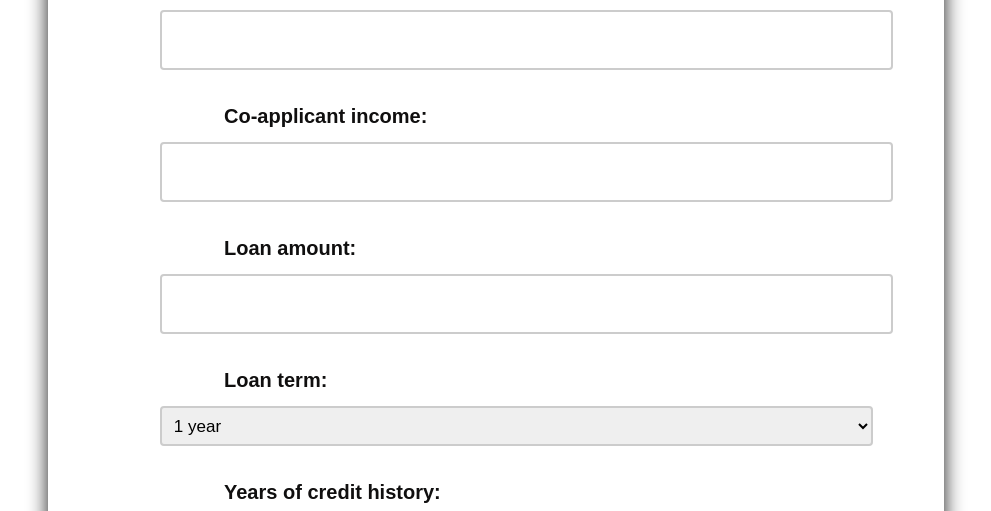
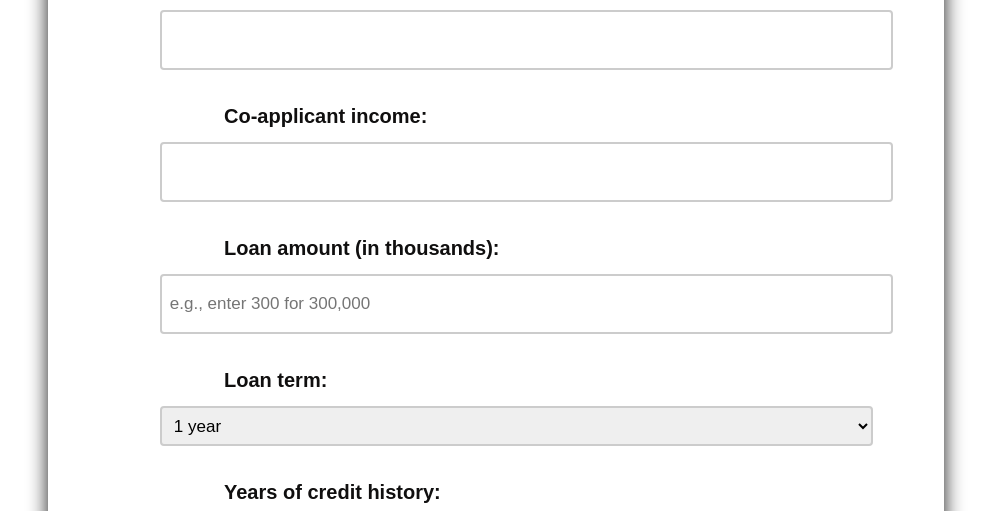
Before and after one commit to a1990alpalo/Mortgage-Application-Success-Prediction, a Flask app: page / in a window 1280 px wide. Shown: the part 911-1422 px from the top of the page, without its empty margins (144-1135 px from the left). Run offline with Flask 3, Linux system fonts and the light colour scheme; parts of the project's set-up code (start-up, migrations or seed data) failed here and were passed over.

Commit message:
final changes

```diff
--- a/app.py
+++ b/app.py
@@ -8,7 +8,7 @@ import pickle
 app = Flask(__name__)
 
 # load logistic regression model, scaler, and imputer
-model = pickle.load(open('logistic_regression.pkl', 'rb'))
+model = pickle.load(open('log_regression.pkl', 'rb'))
 x_scaler = pickle.load(open('x_scaler.pkl', 'rb'))
 imputer = pickle.load(open('imputer.pkl', 'rb'))
 
@@ -35,7 +35,7 @@ def predict():
     try:
         applicant_income_input = float(applicant_income_input)
         co_applicant_income_input = float(co_applicant_income_input)
-        loan_amount_input = float(loan_amount_input)
+        loan_amount_input = float(loan_amount_input) / 1000
         loan_amount_term_input = float(loan_amount_term_input)
         credit_history_input = float(credit_history_input)
     except ValueError:
--- a/templates/Index.html
+++ b/templates/Index.html
@@ -156,8 +156,8 @@
             </div>
 
             <div class="form-group">
-                <label for="LoanAmount" class="form-label">Loan amount:</label>
-                <input name="LoanAmount" type="text" id="LoanAmount" class="form-control">
+                <label for="LoanAmount" class="form-label">Loan amount (in thousands):</label>
+                <input name="LoanAmount" type="text" id="LoanAmount" class="form-control" placeholder="e.g., enter 300 for 300,000">
             </div>
 
             <div class="form-group">
@@ -172,7 +172,6 @@
                     <option value="240">20 years</option>
                     <option value="300">25 years</option>
                     <option value="360">30 years</option>
-
                 </select>
             </div>
 
```
Also changed, not shown: 5 other files.
